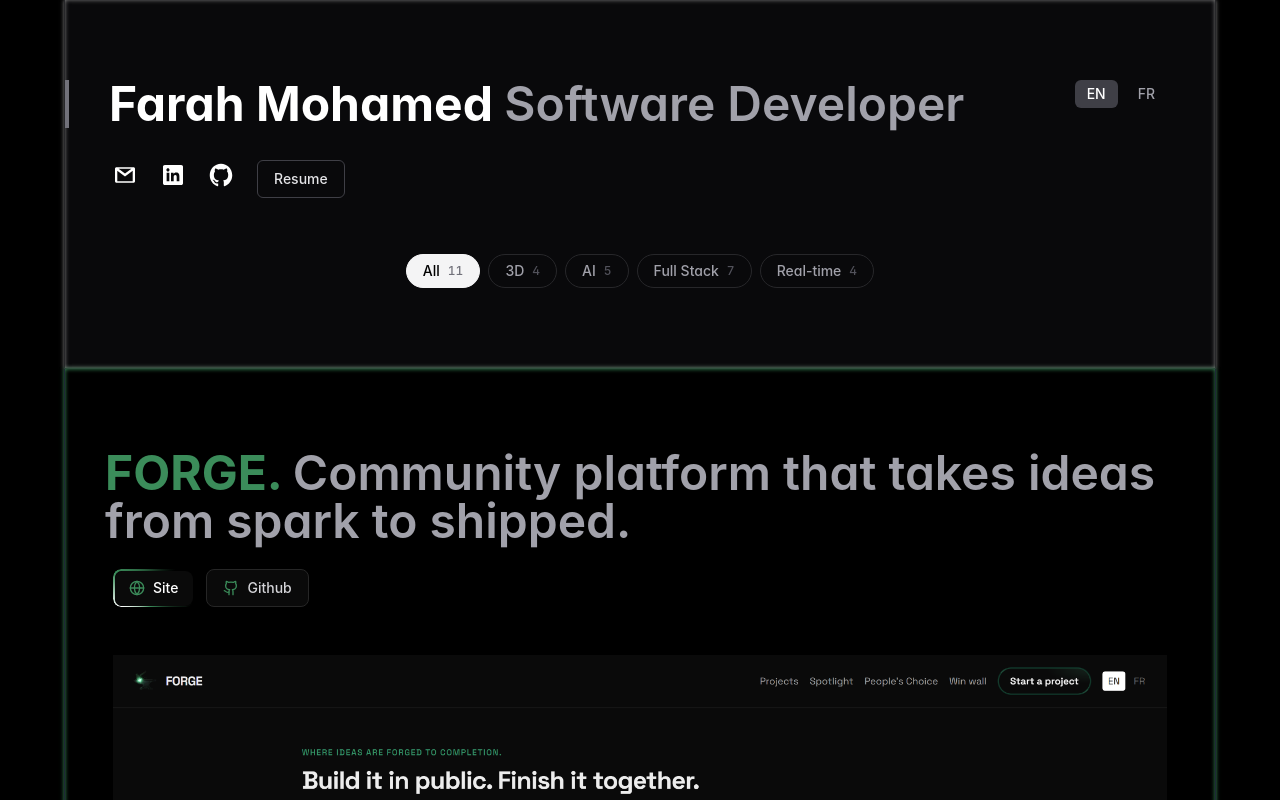
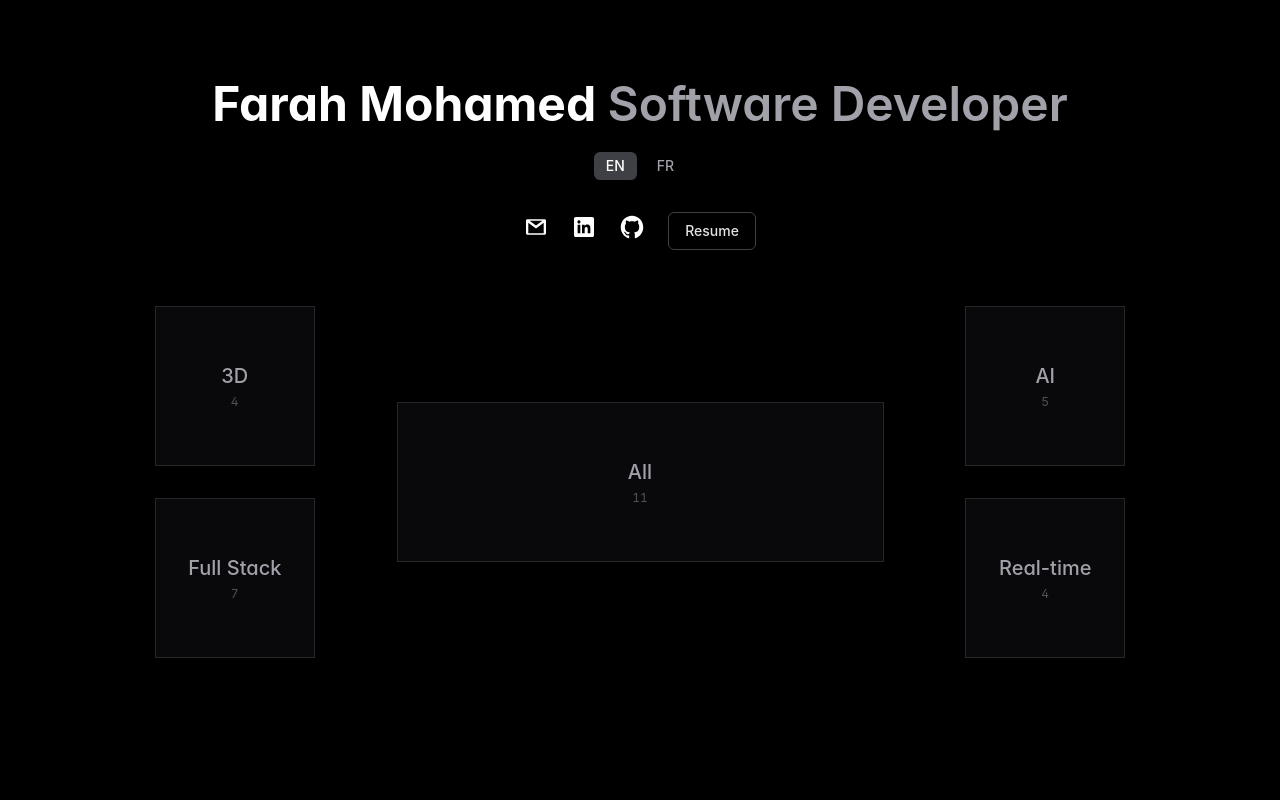
Before and after one commit to FaraDuMatin/FaraDuMatin.github.io, a Next.js app: page / in a window 1280 px wide. Shown: the top 800 px of the page. Built offline with nearby package versions, Linux system fonts and the light colour scheme; a web font is replaced by a local one.

Commit message:
Category islands on the home page, bare centered header, hover scramble

```diff
--- a/app/page.tsx
+++ b/app/page.tsx
@@ -4,7 +4,7 @@ import { useMemo, useState } from 'react';
 import Header from '@/components/header';
 import Section from '@/components/section';
 import ReturnButton from '@/components/returnButton';
-import ProjectFilter from '@/components/ProjectFilter';
+import ProjectFilter, { type Selection } from '@/components/ProjectFilter';
 import { projects, categories, type Category } from "@/lib/projects";
 import Navigation from "@/components/navigation";
 import { useLanguage } from '@/lib/LanguageContext';
@@ -15,16 +15,18 @@ const counts = Object.fromEntries(
 
 export default function Home() {
   const { t } = useLanguage();
-  const [filter, setFilter] = useState<Category | null>(null);
+  const [filter, setFilter] = useState<Selection>(null);
 
   const visibleProjects = useMemo(
-    () => filter ? projects.filter(p => p.categories.includes(filter)) : projects,
+    () => filter === null ? []
+      : filter === 'all' ? projects
+      : projects.filter(p => p.categories.includes(filter)),
     [filter]
   );
 
   return (
     <main className="w-full bg-black flex flex-col items-center">
-      <Header>
+      <Header bare={filter === null}>
         <ProjectFilter active={filter} counts={counts} total={projects.length} onChange={setFilter} />
       </Header>
 
--- a/components/ProjectFilter.tsx
+++ b/components/ProjectFilter.tsx
@@ -2,37 +2,70 @@
 
 import { categories, type Category } from '@/lib/projects';
 import { useLanguage } from '@/lib/LanguageContext';
+import { useScramble } from '@/lib/useScramble';
+
+// null = no island picked yet, so no projects shown.
+export type Selection = Category | 'all' | null;
 
 interface ProjectFilterProps {
-    active: Category | null;
+    active: Selection;
     counts: Record<Category, number>;
     total: number;
-    onChange: (category: Category | null) => void;
+    onChange: (selection: Selection) => void;
 }
+
+// One island per corner on sm+, "All" in the middle.
+const placement: Record<Category, string> = {
+    "3D": "sm:col-start-1 sm:row-start-1",
+    "AI": "sm:col-start-3 sm:row-start-1",
+    "Full Stack": "sm:col-start-1 sm:row-start-2",
+    "Real-time": "sm:col-start-3 sm:row-start-2",
+};
 
 export default function ProjectFilter({ active, counts, total, onChange }: ProjectFilterProps) {
     const { t } = useLanguage();
     const options = [
-        { value: null, label: t.filters.all, count: total },
-        ...categories.map(c => ({ value: c, label: t.filters.categories[c], count: counts[c] })),
+        { value: 'all' as const, label: t.filters.all, count: total,
+          place: "col-span-2 sm:col-span-1 sm:col-start-2 sm:row-start-1 sm:row-span-2 sm:self-center w-full" },
+        ...categories.map(c => ({ value: c, label: t.filters.categories[c], count: counts[c],
+          place: `${placement[c]} w-full sm:w-40 sm:justify-self-center` })),
     ];
 
     return (
         <nav aria-label={t.filters.label} className="mt-10 sm:mt-14">
-            <div className="flex flex-wrap items-center justify-center gap-2">
-                {options.map(({ value, label, count }) => {
+            <div className="grid grid-cols-2 gap-4 sm:grid-cols-[1fr_2fr_1fr] sm:grid-rows-2 sm:gap-x-10 sm:gap-y-8">
+                {options.map(({ value, label, count, place }) => {
                     const isActive = active === value;
                     return (
-                        <button key={label} type="button" aria-pressed={isActive} onClick={() => onChange(value)}
-                            className={`inline-flex items-center gap-2 rounded-full border px-4 py-1.5 text-sm font-medium transition-colors ${isActive
-                                ? 'border-zinc-100 bg-zinc-100 text-black'
-                                : 'border-zinc-800 bg-zinc-950 text-zinc-400 hover:border-zinc-600 hover:text-white'}`}>
-                            {label}
-                            <span className={`text-xs tabular-nums ${isActive ? 'text-zinc-500' : 'text-zinc-600'}`}>{count}</span>
-                        </button>
+                        <Island key={value} label={label} count={count} place={place} isActive={isActive}
+                            onClick={() => onChange(isActive ? null : value)} />
                     );
                 })}
             </div>
         </nav>
     );
 }
+
+interface IslandProps {
+    label: string;
+    count: number;
+    place: string;
+    isActive: boolean;
+    onClick: () => void;
+}
+
+function Island({ label, count, place, isActive, onClick }: IslandProps) {
+    const [glyphs, scramble] = useScramble(label);
+    return (
+        <button type="button" aria-pressed={isActive} aria-label={label} onClick={onClick}
+            onMouseEnter={scramble} onFocus={scramble}
+            className={`${place} flex h-24 sm:h-40 flex-col items-center justify-center gap-1 border shadow-md transition-colors ${isActive
+                ? 'border-zinc-100 bg-zinc-100 text-black'
+                : 'border-zinc-800 bg-zinc-950 text-zinc-400 hover:border-zinc-600 hover:text-white'}`}>
+            <span aria-hidden className="text-lg sm:text-xl font-medium whitespace-pre">
+                {glyphs.map((g, i) => <span key={i} style={{ opacity: g.opacity }}>{g.ch}</span>)}
+            </span>
+            <span className={`text-xs tabular-nums ${isActive ? 'text-zinc-500' : 'text-zinc-600'}`}>{count}</span>
+        </button>
+    );
+}
--- a/components/header.tsx
+++ b/components/header.tsx
@@ -4,22 +4,23 @@ import type { ReactNode } from 'react';
 import { useLanguage } from '@/lib/LanguageContext';
 import LanguageSwitcher from './LanguageSwitcher';
 
-export default function Header({ children }: { children?: ReactNode }) {
+// bare: no frame (border, glow, name bar) — used while no island is selected.
+export default function Header({ children, bare = false }: { children?: ReactNode; bare?: boolean }) {
   const { t, language } = useLanguage();
 
   return (
     <header
-      style={{ boxShadow: `0 0 4px gray, 0px 0px 4px gray inset` }}
-      className="w-full bg-zinc-950 max-w-6xl p-6 sm:p-12 py-12 sm:py-20 border-x border-b border-zinc-800 flex flex-col"
+      style={bare ? undefined : { boxShadow: `0 0 4px gray, 0px 0px 4px gray inset` }}
+      className={`w-full max-w-6xl p-6 sm:p-12 py-12 sm:py-20 border-x border-b flex flex-col ${bare ? 'bg-black border-transparent' : 'bg-zinc-950 border-zinc-800'}`}
     >
-      <div className="flex justify-between items-start mb-0">
-        <h1 className="border-l-4 border-zinc-500 -ml-6 sm:-ml-12 pl-4 sm:pl-10 text-3xl sm:text-5xl font-semibold text-zinc-400">
+      <div className={`flex mb-0 ${bare ? 'flex-col items-center gap-6' : 'justify-between items-start'}`}>
+        <h1 className={`text-3xl sm:text-5xl font-semibold text-zinc-400 ${bare ? 'text-center' : 'border-l-4 border-zinc-500 -ml-6 sm:-ml-12 pl-4 sm:pl-10'}`}>
           <span className="font-bold text-white">{t.header.name} </span>
           <span className="block sm:inline">{t.header.title}</span>
         </h1>
         <LanguageSwitcher />
       </div>
-      <div className="text-zinc-400 text-xl sm:text-2xl flex flex-row gap-4 mt-8">
+      <div className={`text-zinc-400 text-xl sm:text-2xl flex flex-row gap-4 mt-8 ${bare ? 'justify-center' : ''}`}>
         <a href="mailto:mohameffarah1@gmail.com">
           <img
             src="/icons/Gmail_24.svg"
--- /dev/null
+++ b/lib/useScramble.ts
@@ -0,0 +1,57 @@
+'use client';
+
+import { useCallback, useEffect, useRef, useState } from 'react';
+
+// Matched frame by frame to igloo.inc's hover: letters appear fast left to right,
+// then lock in one by one, slower. ~400ms for 9 chars.
+const APPEAR = 15;          // ms between each char appearing
+const RESOLVE = 100;        // ms until the first char locks in
+const RESOLVE_STAGGER = 35; // each next char locks in this much later
+const FADE = 60;            // ms for a char to fade in
+const STEP = 33;            // glyphs change in steps, not every frame
+const MAX_OFFSET = 6;       // a char starts up to 6 codes away from the real one, then closes in
+
+export type Glyph = { ch: string; opacity: number };
+
+const settled = (text: string): Glyph[] => Array.from(text, ch => ({ ch, opacity: 1 }));
+
+export function useScramble(text: string) {
+    const [glyphs, setGlyphs] = useState(() => settled(text));
+    const frame = useRef(0);
+
+    useEffect(() => {
+        setGlyphs(settled(text));
+        return () => cancelAnimationFrame(frame.current);
+    }, [text]);
+
+    const play = useCallback(() => {
+        if (window.matchMedia('(prefers-reduced-motion: reduce)').matches) return;
+        cancelAnimationFrame(frame.current);
+        const chars = Array.from(text);
+        const end = RESOLVE + (chars.length - 1) * RESOLVE_STAGGER;
+        // One random direction per char per step, so a glyph holds for the whole step.
+        const signs = chars.map(() => Array.from({ length: Math.ceil(end / STEP) + 1 }, () => Math.random() < 0.5 ? -1 : 1));
+        const start = performance.now();
+
+        const tick = (now: number) => {
+            const elapsed = now - start;
+            if (elapsed >= end) return setGlyphs(settled(text));
+            const step = Math.floor(elapsed / STEP);
+            setGlyphs(chars.map((ch, i) => {
+                const appearAt = i * APPEAR;
+                const resolveAt = RESOLVE + i * RESOLVE_STAGGER;
+                if (elapsed < appearAt) return { ch, opacity: 0 };
+                const opacity = Math.min((elapsed - appearAt) / FADE, 1);
+                if (elapsed >= resolveAt || ch === ' ') return { ch, opacity };
+                const progress = Math.max(0, (step * STEP - appearAt) / (resolveAt - appearAt));
+                const offset = Math.max(1, Math.round(MAX_OFFSET * (1 - progress))) * signs[i][step];
+                const code = ch.charCodeAt(0) + offset;
+                return { ch: code > 32 ? String.fromCharCode(code) : ch, opacity };
+            }));
+            frame.current = requestAnimationFrame(tick);
+        };
+        frame.current = requestAnimationFrame(tick);
+    }, [text]);
+
+    return [glyphs, play] as const;
+}
```
